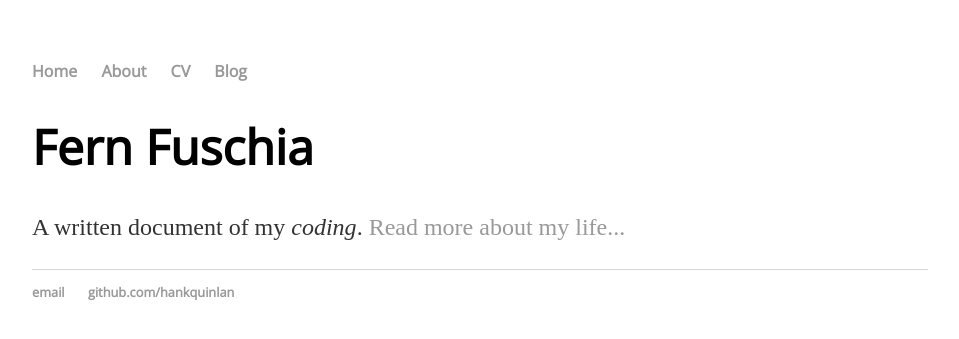
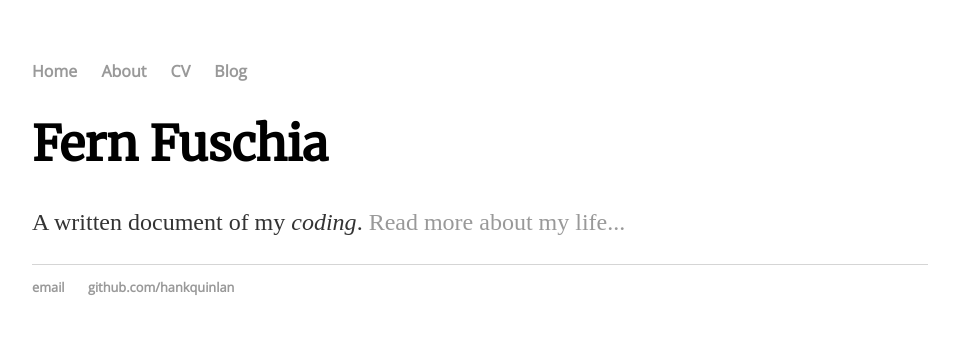
Before and after one commit to fernfuschia/fernfuschia.github.io, a Jekyll site: the page built from index.html, in a window 1280 px wide. Shown: the top 339 px of the page, without its empty margins (160-1119 px from the left). Built offline with Jekyll 4.4.1, drawn with Linux system fonts in a browser that asks for light colours.

Commit message:
Update main.css

```diff
--- a/css/main.css
+++ b/css/main.css
@@ -21,7 +21,7 @@ a:hover {
 }
 h1 {
     font-size: 3em;
-    font-family: 'Open Sans', sans-serif;
+    font-family: 'Merriweather', serif;
 }
 p {
     font-size: 1.5em;
```
